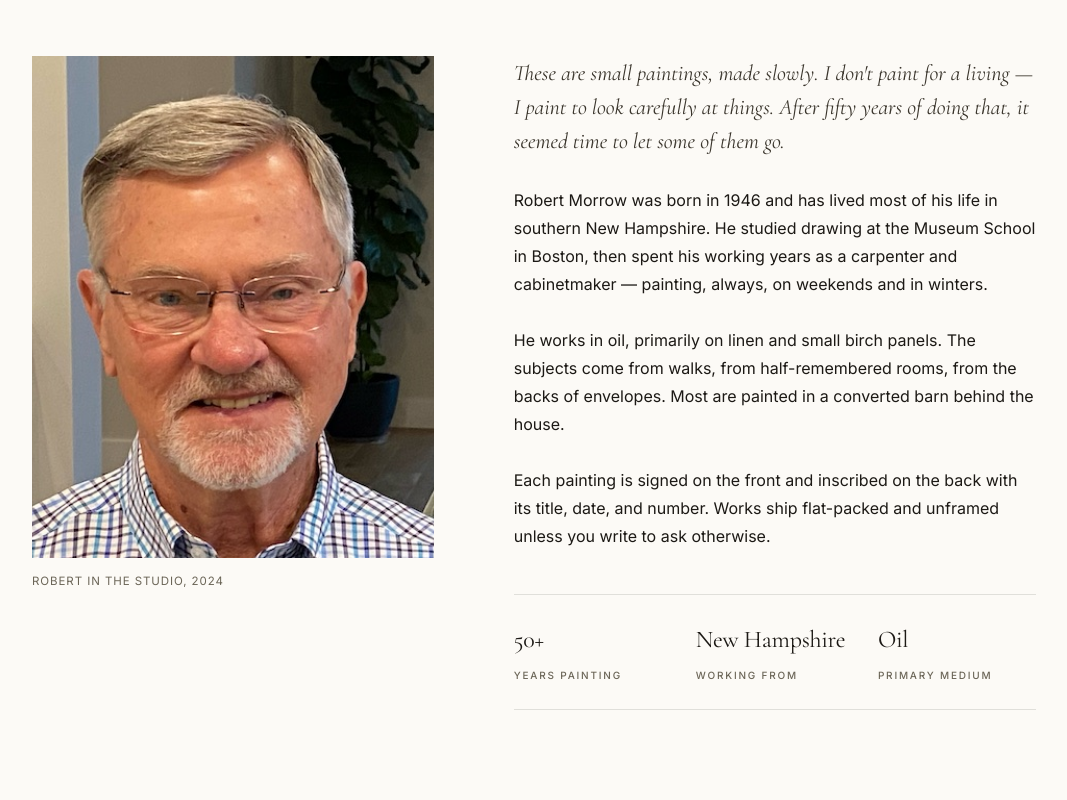
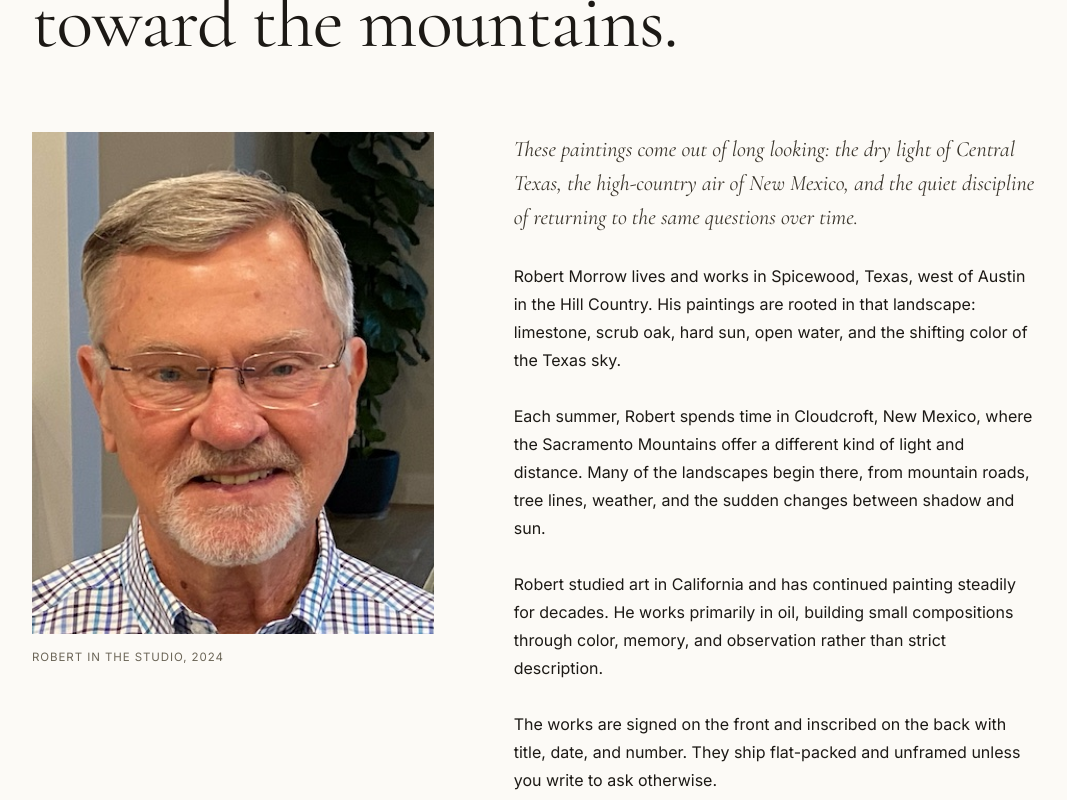
Before and after one commit to briantraudt/robertmorrow, a Next.js app: page /about in a window 1280 px wide. Shown: the part 380-1180 px from the top of the page, without its empty margins (106-1173 px from the left). Built offline with nearby package versions, Linux system fonts and the light colour scheme; no server answers.

Commit message:
Update Robert Morrow bio

```diff
--- a/components/about-section.tsx
+++ b/components/about-section.tsx
@@ -14,8 +14,8 @@ export default function AboutSection() {
           maxWidth: 900,
         }}
       >
-        Robert has been painting, <span className="italic">quietly,</span> for
-        most of his life.
+        Robert Morrow paints from the Hill Country, with one eye toward the
+        mountains.
       </h1>
 
       <div
@@ -74,26 +74,32 @@ export default function AboutSection() {
               color: "var(--ink-2)",
             }}
           >
-            These are small paintings, made slowly. I don't paint for a living
-            — I paint to look carefully at things. After fifty years of doing
-            that, it seemed time to let some of them go.
+            These paintings come out of long looking: the dry light of Central
+            Texas, the high-country air of New Mexico, and the quiet discipline
+            of returning to the same questions over time.
           </p>
           <p>
-            Robert Morrow was born in 1946 and has lived most of his life in
-            southern New Hampshire. He studied drawing at the Museum School in
-            Boston, then spent his working years as a carpenter and
-            cabinetmaker — painting, always, on weekends and in winters.
+            Robert Morrow lives and works in Spicewood, Texas, west of Austin
+            in the Hill Country. His paintings are rooted in that landscape:
+            limestone, scrub oak, hard sun, open water, and the shifting color
+            of the Texas sky.
           </p>
           <p>
-            He works in oil, primarily on linen and small birch panels. The
-            subjects come from walks, from half-remembered rooms, from the
-            backs of envelopes. Most are painted in a converted barn behind
-            the house.
+            Each summer, Robert spends time in Cloudcroft, New Mexico, where
+            the Sacramento Mountains offer a different kind of light and
+            distance. Many of the landscapes begin there, from mountain roads,
+            tree lines, weather, and the sudden changes between shadow and sun.
           </p>
           <p>
-            Each painting is signed on the front and inscribed on the back
-            with its title, date, and number. Works ship flat-packed and
-            unframed unless you write to ask otherwise.
+            Robert studied art in California and has continued painting
+            steadily for decades. He works primarily in oil, building small
+            compositions through color, memory, and observation rather than
+            strict description.
+          </p>
+          <p>
+            The works are signed on the front and inscribed on the back with
+            title, date, and number. They ship flat-packed and unframed unless
+            you write to ask otherwise.
           </p>
 
           <div
@@ -108,7 +114,7 @@ export default function AboutSection() {
             }}
           >
             <Stat n="50+" label="Years painting" />
-            <Stat n="New Hampshire" label="Working from" />
+            <Stat n="Spicewood, TX" label="Working from" />
             <Stat n="Oil" label="Primary medium" />
           </div>
         </div>
```
